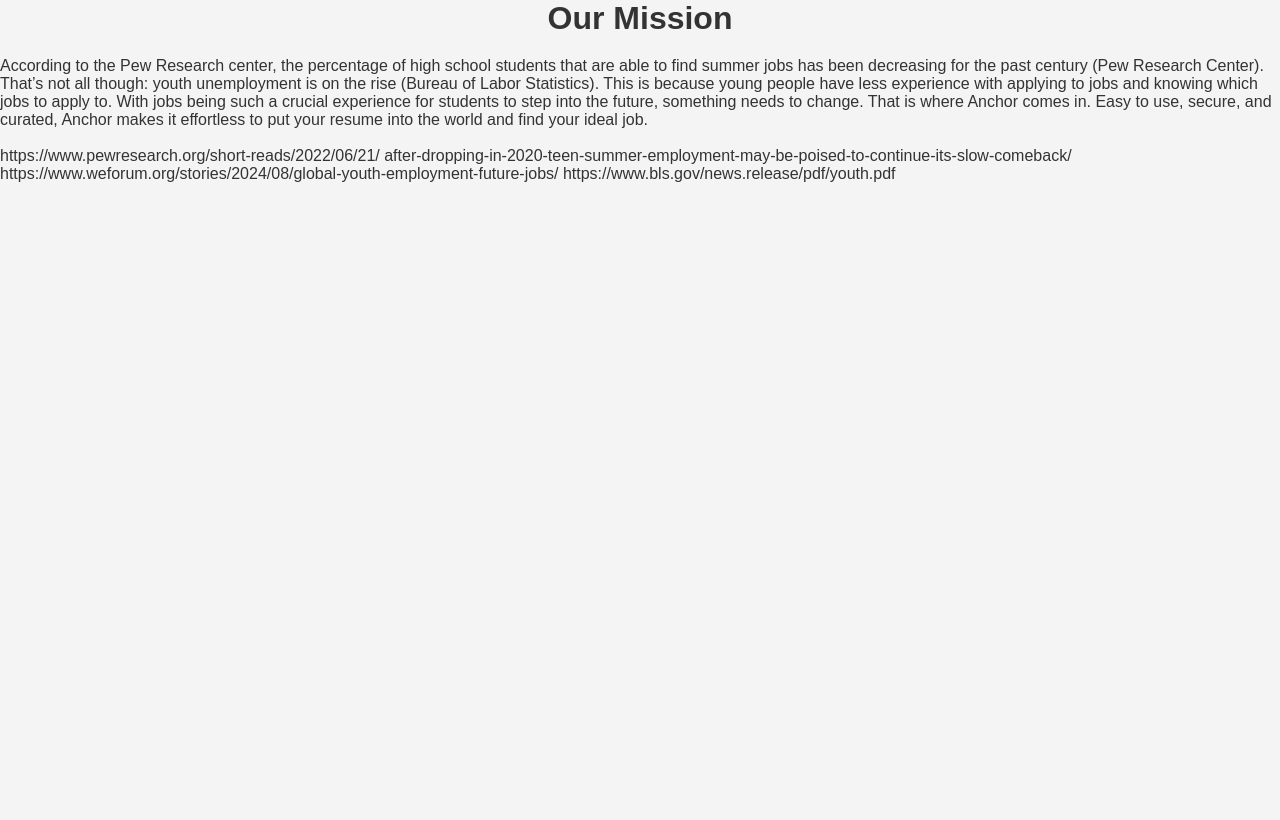
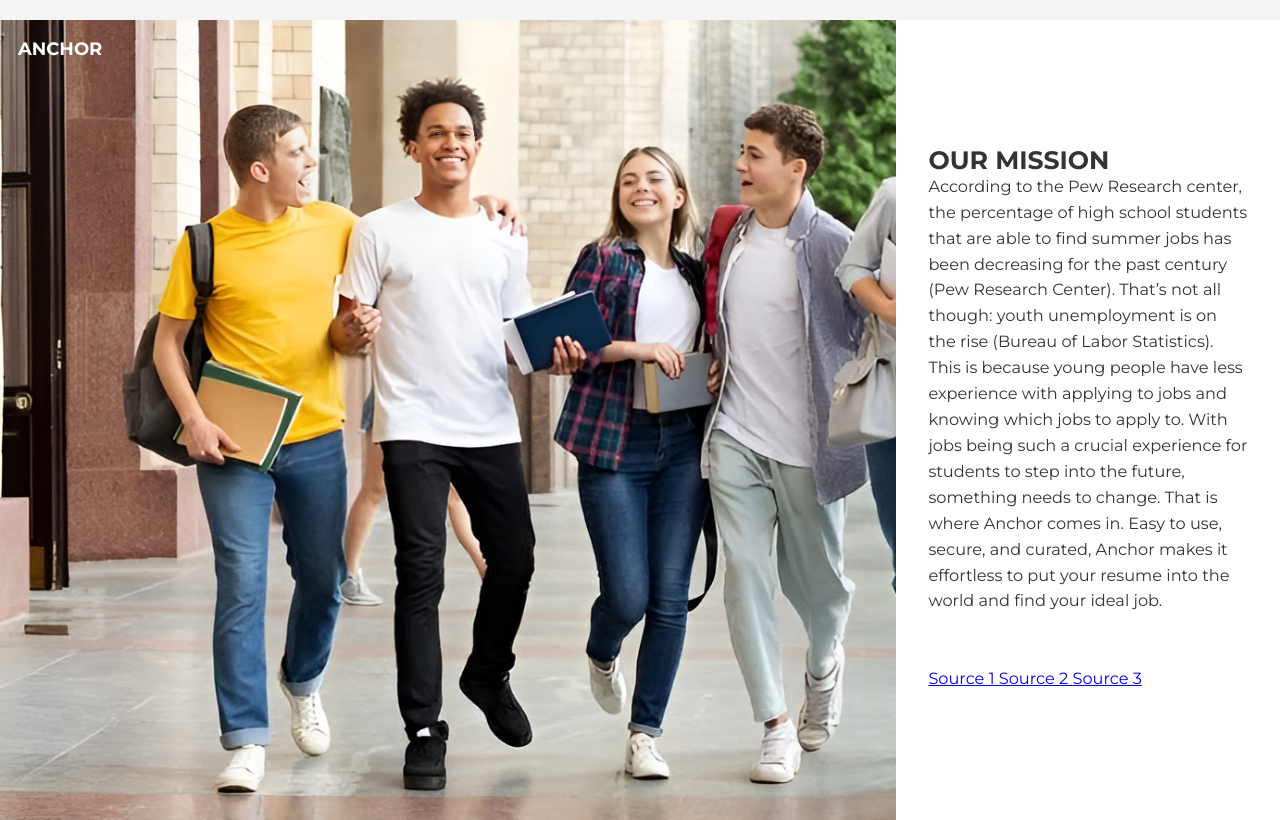
Before and after one commit to zharai/zharai.github.io, a Flask app: page /about in a window 1280 px wide. Before the commit the page ends 182 px from the top, so only its background shows below. Run offline with Flask 3, Linux system fonts and the light colour scheme; some libraries are stand-ins or nearby versions.

Commit message:
fixed some minor issues

```diff
--- /dev/null
+++ b/static/css/about.css
@@ -0,0 +1,131 @@
+@import url("https://fonts.googleapis.com/css2?family=Montserrat:ital,wght@0,100..900;1,100..900&family=Roboto:ital,wght@0,100;0,300;0,400;0,500;0,700;0,900;1,100;1,300;1,400;1,500;1,700;1,900&display=swap");
+body, html {
+  margin: 0;
+}
+
+body {
+  height: 100%;
+  font-family: "Montserrat";
+  display: none;
+}
+
+header {
+  position: absolute;
+  padding: 1em;
+  z-index: 20;
+  display: flex;
+  justify-content: space-between;
+  width: calc(100% - 2em);
+  background: white;
+}
+header a {
+  text-decoration: none;
+  color: black;
+}
+header a.logo {
+  font-weight: bold;
+  text-transform: uppercase;
+}
+header nav ul {
+  list-style-type: none;
+  display: flex;
+  justify-content: space-around;
+  width: 100%;
+  margin: 0;
+  padding: 0;
+}
+header nav ul li a {
+  padding: 1em;
+}
+
+.wrapper {
+  display: grid;
+  grid-template-columns: auto;
+}
+.wrapper section {
+  height: 100%;
+  padding: 3em;
+}
+.wrapper section h1, .wrapper section h2 {
+  text-transform: uppercase;
+  margin: 0;
+}
+.wrapper section h2 {
+  font-size: 1.4rem;
+}
+.wrapper section .primary {
+  padding: 1.5em;
+  background-position: 3em;
+  margin-top: 3em;
+  margin-left: -3em;
+  display: inline-block;
+}
+.wrapper section .clipper {
+  overflow: hidden;
+  height: 100%;
+}
+.wrapper section.hero {
+  background: url("../assets/about.jpg");
+  height: 100%;
+  background-size: cover;
+  margin-bottom: 15em;
+}
+.wrapper section.hero p {
+  width: 70%;
+  font-size: 1.2rem;
+  margin-bottom: 0;
+}
+.wrapper section.hero h1 {
+  font-size: 2.4rem;
+}
+.wrapper section.sidebar {
+  background: #ffffff;
+  font-size: 0.9rem;
+  line-height: 1.6em;
+  padding: 2em;
+}
+.wrapper section.sidebar button {
+  width: 100%;
+  background: black;
+  color: white;
+  margin: 1em;
+  padding: 2em;
+  border: none;
+  font-family: "Montserrat";
+}
+.wrapper section.sidebar button :hover {
+  background: gray;
+}
+
+@media only screen and (min-width: 768px) {
+  html {
+    font-size: 18px;
+  }
+}
+@media only screen and (min-width: 1020px) {
+  header {
+    background: none;
+  }
+  header .logo {
+    color: white;
+  }
+  .wrapper {
+    grid-template-columns: 70% auto;
+    grid-template-rows: 100% auto;
+    grid-template-areas: "hero description";
+    height: 100vh;
+  }
+  section.hero {
+    grid-area: hero;
+  }
+  section {
+    display: grid;
+    grid-template-rows: auto;
+    align-items: center;
+  }
+}
+@media only screen and (min-width: 1800px) {
+  html {
+    font-size: 21px;
+  }
+}/*# sourceMappingURL=about.css.map */
--- /dev/null
+++ b/static/css/about.scss
@@ -0,0 +1,164 @@
+@import url('https://fonts.googleapis.com/css2?family=Montserrat:ital,wght@0,100..900;1,100..900&family=Roboto:ital,wght@0,100;0,300;0,400;0,500;0,700;0,900;1,100;1,300;1,400;1,500;1,700;1,900&display=swap');
+body, html{
+    margin: 0;
+}
+
+body{
+    height: 100%;
+    font-family: 'Montserrat';
+    display: none;
+}
+
+header{
+    position: absolute;
+    padding: 1em;
+    z-index: 20;
+    display: flex;
+    justify-content: space-between;
+    width: calc(100% - 2em);
+    background: white;
+
+    a{
+        text-decoration: none;
+        color: black;
+    }
+
+    a.logo{
+        font-weight: bold;
+        text-transform: uppercase;
+    }
+
+    nav ul{
+        list-style-type: none;
+        display: flex;
+        justify-content: space-around;
+        width: 100%;
+        margin: 0;
+        padding: 0;
+
+        li a{
+            padding: 1em;
+
+        }
+    }
+
+}
+
+
+.wrapper {
+    display: grid;
+    grid-template-columns: auto;
+
+    section {
+        height:100%;
+        padding: 3em;
+
+        h1,h2 {
+            text-transform: uppercase;
+            margin: 0;
+        }
+
+        h2 {
+            font-size: 1.4rem;
+        }
+        .primary{
+            padding: 1.5em;
+            background-position: 3em;
+            margin-top: 3em;
+            margin-left: -3em;
+            display: inline-block;
+        }
+        .clipper{
+            overflow: hidden;
+            height: 100%;
+        }
+
+    }
+
+    section.hero {
+        background: url('../assets/form.jpg');
+        height: 100%;
+        background-size: cover;
+        margin-bottom: 15em;
+
+        p {
+            width: 70%;
+            font-size: 1.2rem;
+            margin-bottom: 0;
+        }
+
+        h1{
+            font-size: 2.4rem;
+
+        }
+
+    }
+
+
+
+   section.sidebar{
+    background: #ffffff;
+    font-size: .9rem;
+    line-height: 1.6em;
+    padding: 2em;
+
+    button{
+        width: 100%;
+        background: black;
+        color: white;
+        margin: 1em;
+        padding: 2em;
+        border: none;
+        font-family: 'Montserrat';
+
+        :hover{
+            background: gray;
+        }
+    }
+   }
+
+
+}
+
+@media only screen and (min-width: 768px) {
+    html{
+        font-size: 18px;
+
+}
+}
+
+@media only screen and (min-width: 1020px){
+    header {
+        background: none;
+        .logo{
+            color: white;
+
+        }
+
+
+    }
+
+    .wrapper{
+        grid-template-columns: 70% auto;
+        grid-template-rows: 100% auto;
+        grid-template-areas:
+                "hero description";
+        height: 100vh;
+    }
+
+    section.hero{
+        grid-area: hero;
+    }
+
+    section{
+        display: grid;
+        grid-template-rows: auto;
+        align-items: center;
+    }
+}
+
+@media only screen and (min-width: 1800px) {
+    html{
+        font-size: 21px;
+    }
+}
--- a/static/css/emp_log.css
+++ b/static/css/emp_log.css
@@ -15,7 +15,6 @@
 
 body {
   background: url(../assets/sign_log_bg.jpg);
-  background-size: cover;
 }
 
 .login-box {
--- a/static/css/emp_sign.css
+++ b/static/css/emp_sign.css
@@ -15,7 +15,6 @@
 
 body {
   background: url(../assets/sign_log_bg.jpg);
-  background-size: cover;
 }
 
 .login-box {
--- a/static/css/post_jobs.css
+++ b/static/css/post_jobs.css
@@ -15,7 +15,6 @@
 
 body {
   background: url(../assets/sign_log_bg.jpg);
-  background-size: cover;
 }
 
 .login-box {
--- a/static/css/style.css
+++ b/static/css/style.css
@@ -1,10 +1,16 @@
+@import url("https://fonts.googleapis.com/css2?family=Montserrat:ital,wght@0,100..900;1,100..900&family=Roboto:ital,wght@0,100;0,300;0,400;0,500;0,700;0,900;1,100;1,300;1,400;1,500;1,700;1,900&display=swap");
+
+
 /* style.css */
 
 /* Basic Reset */
+
+
 * {
     box-sizing: border-box;
     margin: 0;
     padding: 0;
+    font-family: "Montserrat";
 }
 
 body {
@@ -12,6 +18,32 @@
     background-color: #f4f4f4;
     color: #333;
 }
+
+header {
+    position: absolute;
+    padding: 1em;
+    z-index: 20;
+    display: flex;
+    justify-content: space-between;
+    width: calc(100% - 2em);
+    background: white;
+  }
+  header a {
+    text-decoration: none;
+    color: black;
+  }
+  header a.logo {
+    font-weight: bold;
+    text-transform: uppercase;
+  }
+  header nav ul {
+    list-style-type: none;
+    display: flex;
+    justify-content: space-around;
+    width: 100%;
+    margin: 0;
+    padding: 0;
+  }
 
 /* Container */
 .container {
@@ -65,7 +97,7 @@
 /* Apply Button */
 .apply-button {
     text-decoration: none;
-    background-color: #007bff;
+    background-color: #CEDEEB;
     color: white;
     padding: 10px 20px;
     border-radius: 5px;
@@ -73,7 +105,7 @@
 }
 
 .apply-button:hover {
-    background-color: #0056b3;
+    background-color: #76abd6;
 }
 
 /* No Jobs Available */
@@ -142,3 +174,22 @@
     color: #555;
     margin-bottom: 10px;
 }
+
+
+
+@media only screen and (min-width: 768px) {
+    html {
+      font-size: 18px;
+    }
+  }
+  @media only screen and (min-width: 1020px) {
+    header {
+      background: none;
+    }
+
+  }
+  @media only screen and (min-width: 1800px) {
+    html {
+      font-size: 21px;
+    }
+}
--- a/templates/about.html
+++ b/templates/about.html
@@ -1,14 +1,40 @@
 {% extends "base.html" %}
 
-{% block title %}
+<!-- {% block title %}
 About Page
-{% endblock %}
+{% endblock %} -->
 
 {% block content %}
-    <div class="Research and Sources">
+    <link rel="stylesheet" href="../static/css/about.css">
+    <link rel="stylesheet" href="{{ url_for('static', filename ='css/about.css') }}">
 
-        <h1>Our Mission</h1>
-        <a>
+
+
+    <h1>  </h1>
+
+
+
+                <header>
+                  <a href="/home" class="logo">Anchor</a>
+                  <nav>
+
+                    <ul>
+
+                    </ul>
+                </nav>
+                </header>
+
+              <div class="wrapper">
+                <section class="hero">
+                  <div class = primary> </div>
+                </section>
+                <section class="sidebar">
+                 <div class="inner">
+                  <div class="clipper">
+                    <h2>Our Mission</h2>
+
+                  <div class="anim-panel">
+                    <p>
                         According to the Pew Research center, the percentage of high school students that are able to find
                         summer jobs has been decreasing for the past century (Pew Research Center).
                         That’s not all though: youth unemployment is on the rise (Bureau of Labor Statistics).
@@ -17,15 +43,87 @@
                         That is where Anchor comes in. Easy to use, secure, and curated,
                         Anchor makes it effortless to put your resume into the world and find your ideal job.
 
-        </a>
+                    </p>
                     <br>
                     <br>
-        <a>
-            https://www.pewresearch.org/short-reads/2022/06/21/
+                   <a href="https://www.pewresearch.org/short-reads/2022/06/21/
                             after-dropping-in-2020-teen-summer-employment-may-be-poised-to-continue-its-slow-comeback/
-            https://www.weforum.org/stories/2024/08/global-youth-employment-future-jobs/
-            https://www.bls.gov/news.release/pdf/youth.pdf
+                           ">
+                            Source 1
 
                         </a>
+
+                  <a href="https://www.weforum.org/stories/2024/08/global-youth-employment-future-jobs/
+                            ">
+                            Source 2
+                         </a>
+
+
+
+
+                            <a href= "https://www.bls.gov/news.release/pdf/youth.pdf">
+                                Source 3
+                             </a>
+
+
+
                   </div>
+                 </div>
+                </section>
+
+                </div>
+
+                <script src="script.js"></script>
+                <script src="https://cdn.jsdelivr.net/npm/gsap@3.12.5/dist/gsap.min.js"></script>
+
+                <script>
+
+                  document.addEventListener("DOMContentLoaded", function(event){
+                      window.addEventListener("load", function(e) {
+
+                        document.body.style.display = "block";
+
+
+                        var tl = new TimelineMax();
+
+                        tl.staggerFrom('section', 2,{
+                          opacity: 0,
+                          scale: .5,
+                          ease: Power2.easeOut
+                        }, 0.2)
+
+                        tl.staggerFrom('h1, h2', .5, {
+                          opacity: 0,
+                          y: -40,
+                          ease: Power2.easeInOut
+
+                        }, 0.2, "-=2")
+
+                        tl.staggerFrom('.anim-panel', 1, {
+                          opacity: 0,
+                          y: -40,
+                          ease: Power2.easeInOut
+
+                        }, 0.2, "-=1.5")
+
+                      }, false);
+
+                  });
+
+
+                </script>
+
+
+
+
+
+
+
+
+
+
+
+
+    </div>
+
 {% endblock %}
--- a/templates/postJobs.html
+++ b/templates/postJobs.html
@@ -11,10 +11,7 @@
 
 
   <body>
-    <nav>
-        <h2>Anchor</h2>
 
-    </nav>
 <main>
 <div class="login-box">
   <form action="/postJobs" method="post">
```
Also changed, not shown: templates/displayPage.html (+9 -0 lines), templates/employer.html (+10 -0 lines), static/assets/about.jpg (added), 1 other file. Lines whose indentation alone changed are shown as unchanged.
